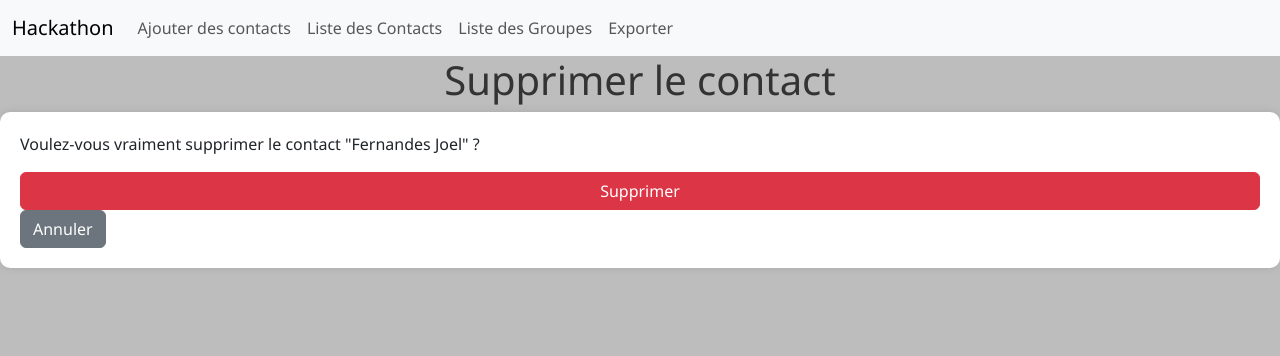
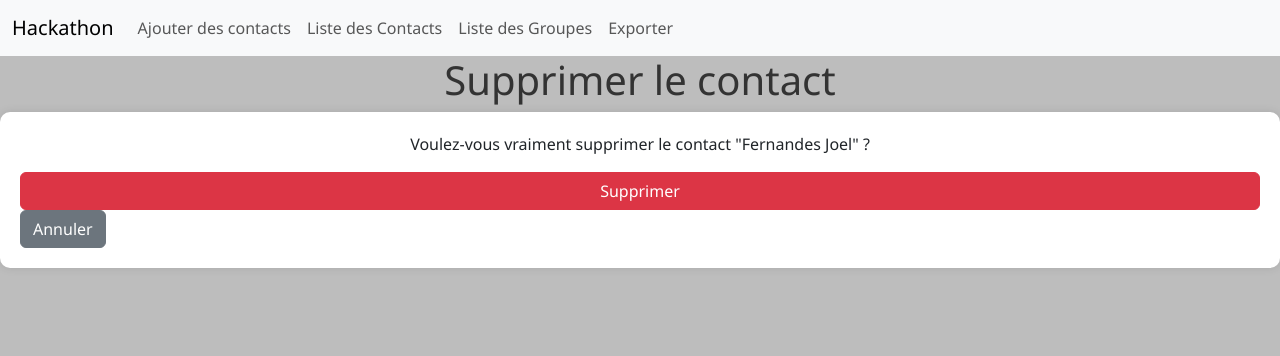
Before and after one commit to Jferndes/Python_Project_Hackathon, a Flask app: page /contacts/1/delete in a window 1280 px wide. Shown: the top 356 px of the page. Run offline with Flask 3, Linux system fonts and the light colour scheme; data comes from the database, SQL or seed files in the repository.

Commit message:
Update styles.css

```diff
--- a/static/styles.css
+++ b/static/styles.css
@@ -6,6 +6,10 @@ body {
 h1 {
     text-align: center;
     color: #333;
+}
+
+p{
+    text-align: center;
 }
 
 .auth-form {
@@ -34,7 +38,7 @@ label {
 
 button {
     width: 100%;
-
+}
 .arrow {
     display: inline-block;
     width: 0;
```
